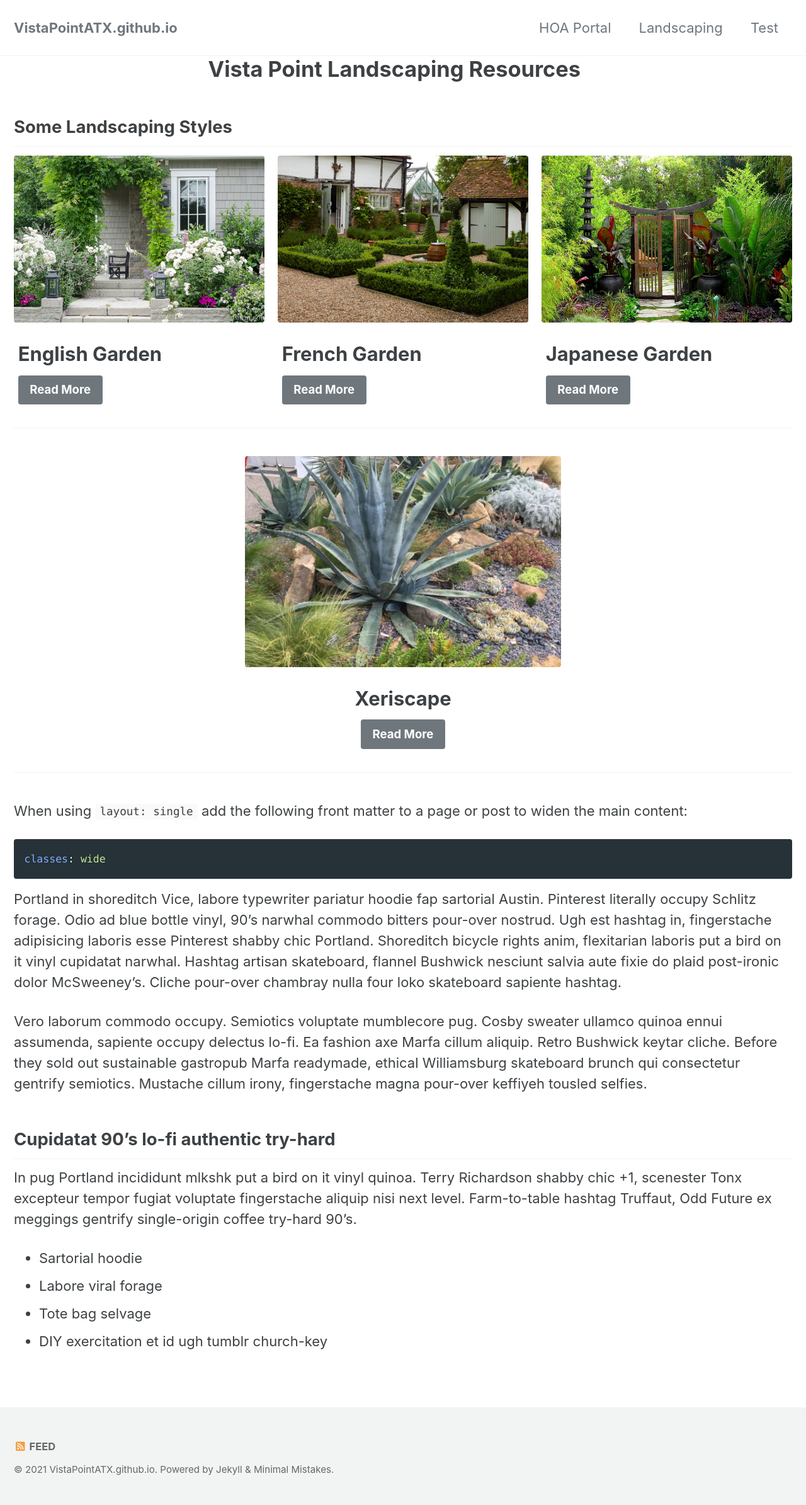
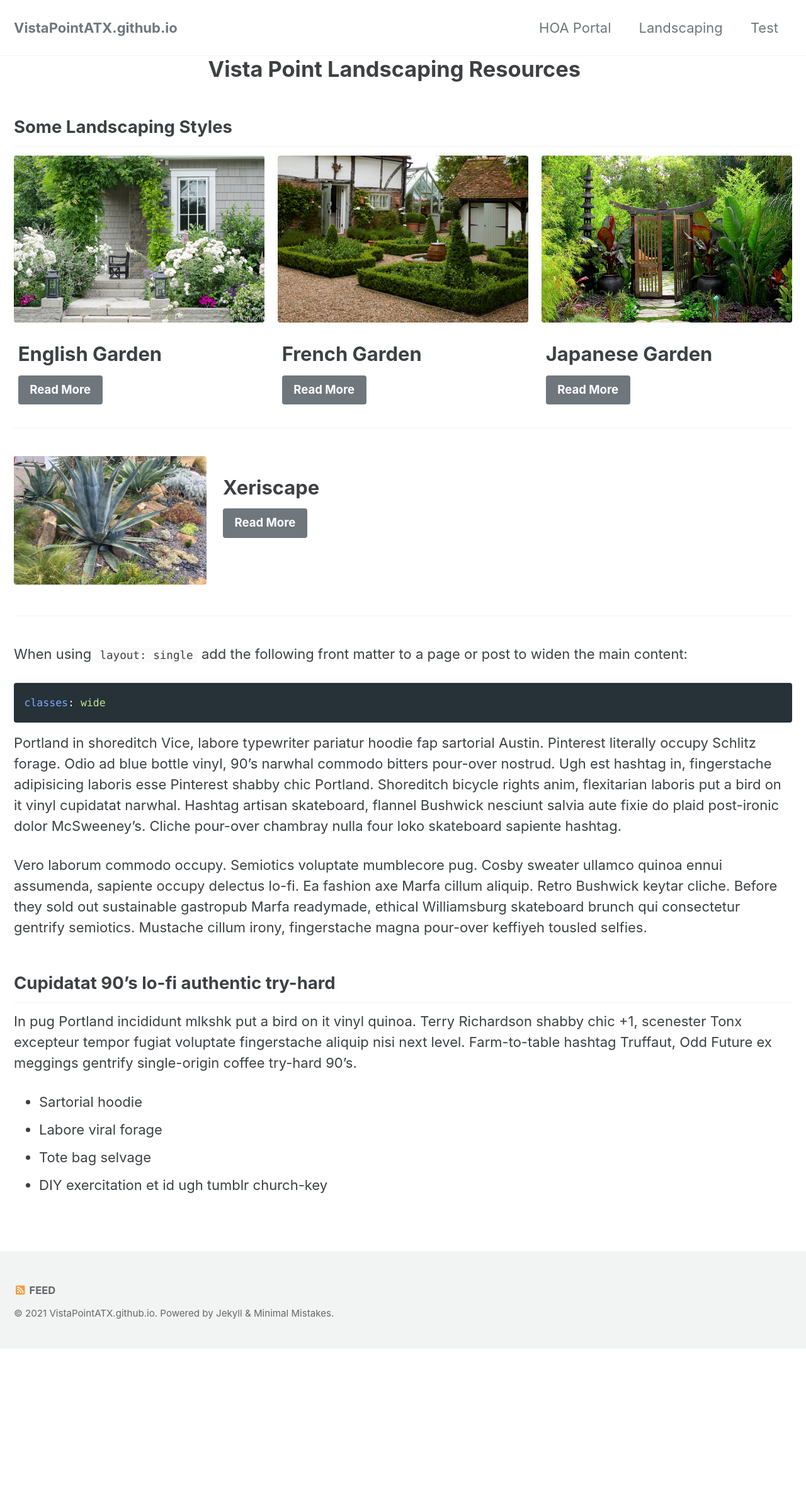
Before and after one commit to VistaPointATX/VistaPointATX.github.io, a Jekyll site: the page built from landscaping.md, in a window 1280 px wide. Shown: the whole page at 63% size. Built offline with Jekyll 4.4.1, drawn with Linux system fonts in a browser that asks for light colours; cached includes are drawn as plain includes; after the commit the page ends 2141 px from its top, so only the background shows below that.

Commit message:
Update landscaping.md

```diff
--- a/landscaping.md
+++ b/landscaping.md
@@ -37,7 +37,7 @@ feature_row2:
 ## Some Landscaping Styles
 
 {% include feature_row %}
-{% include feature_row id="feature_row2" type="center"%}
+{% include feature_row id="feature_row2" type="left"%}
 
 When using `layout: single` add the following front matter to a page or post to widen the main content:
 
```
